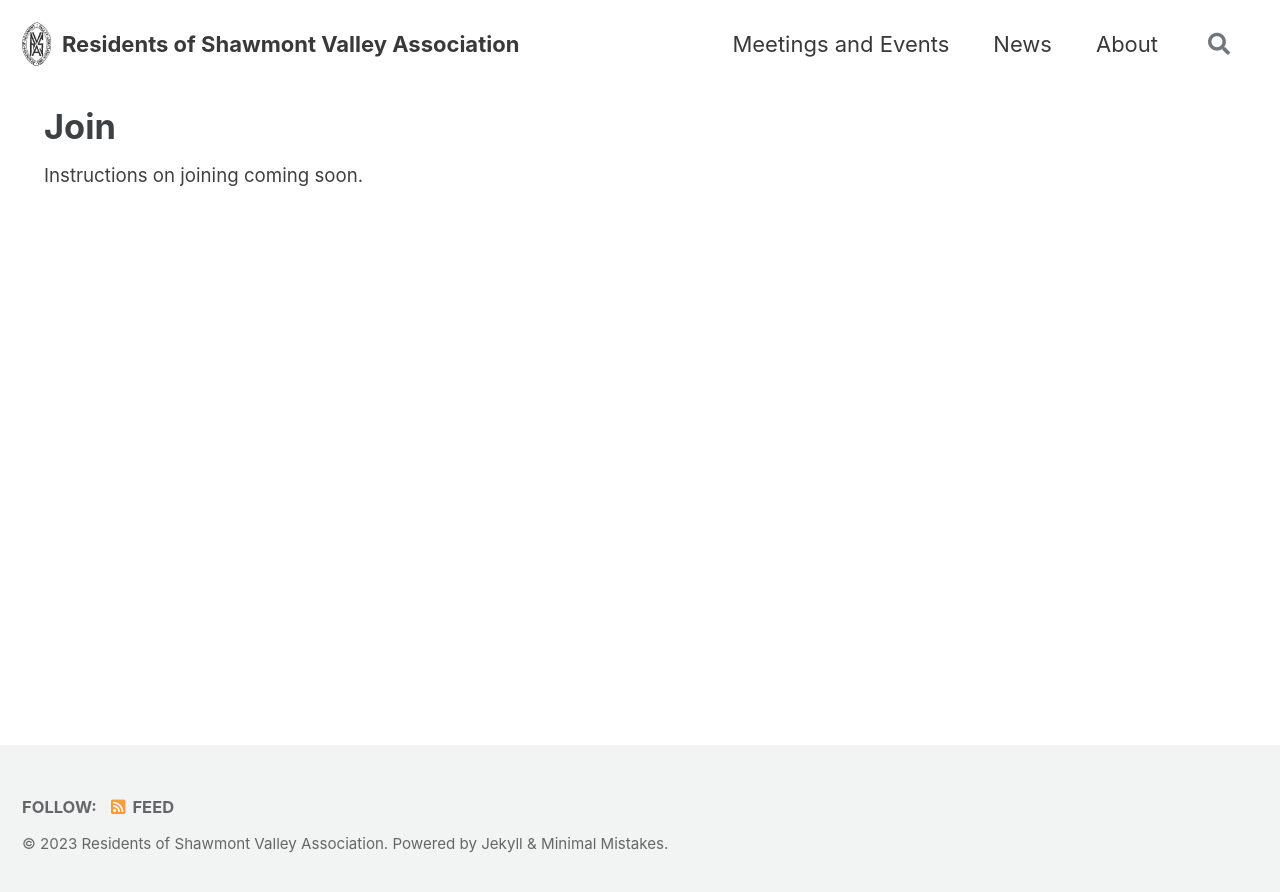
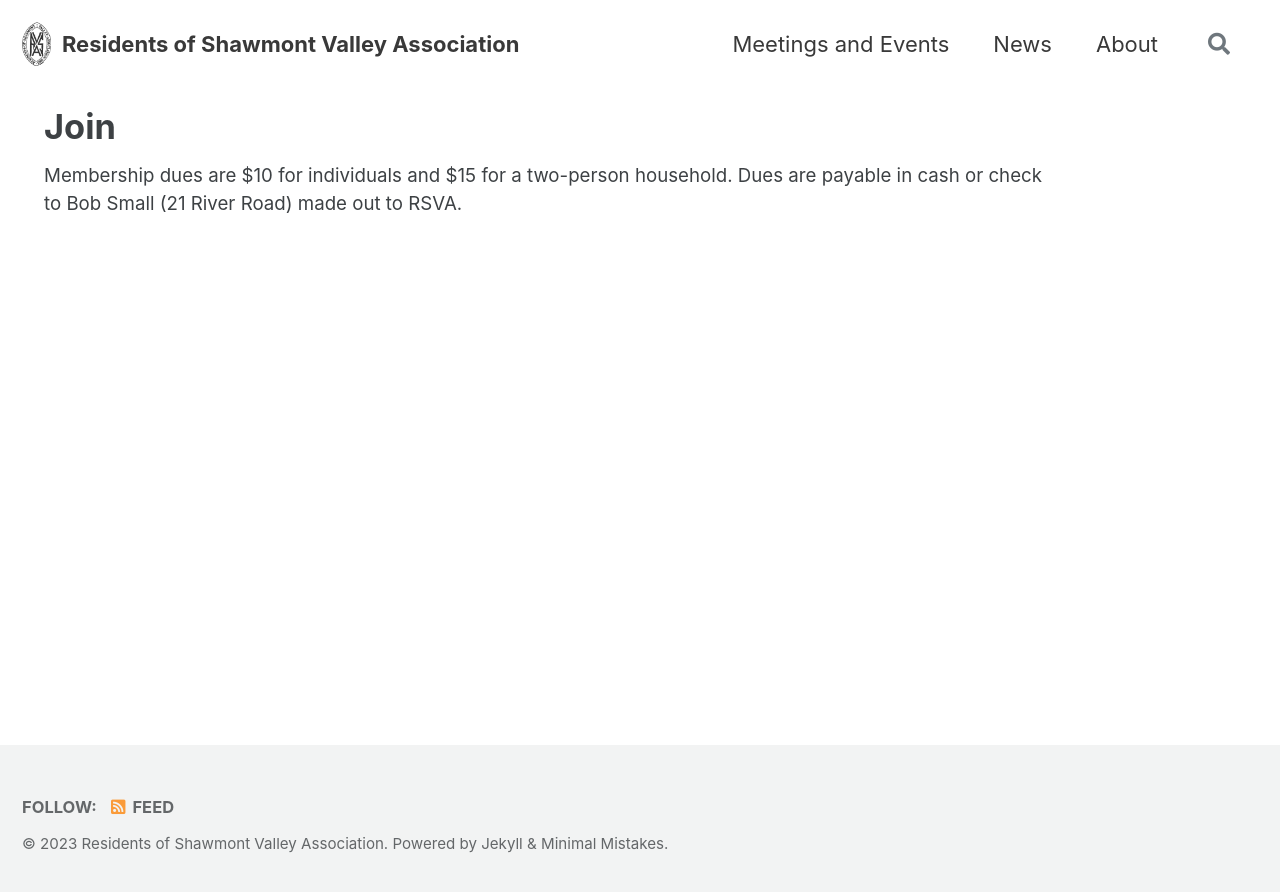
Before and after one commit to acouch/residents-of-shawmont-valley, a Jekyll site: the page built from _pages/join.md, in a window 1280 px wide. Shown: the top 892 px of the page. Built offline with Jekyll 4.4.1, drawn with Linux system fonts in a browser that asks for light colours; cached includes are drawn as plain includes.

Commit message:
Update join.md

```diff
--- a/_pages/join.md
+++ b/_pages/join.md
@@ -4,4 +4,4 @@ title: Join
 permalink: /join/
 ---
 
-Instructions on joining coming soon.
+Membership dues are $10 for individuals and $15 for a two-person household. Dues are payable in cash or check to Bob Small (21 River Road) made out to RSVA.
```
